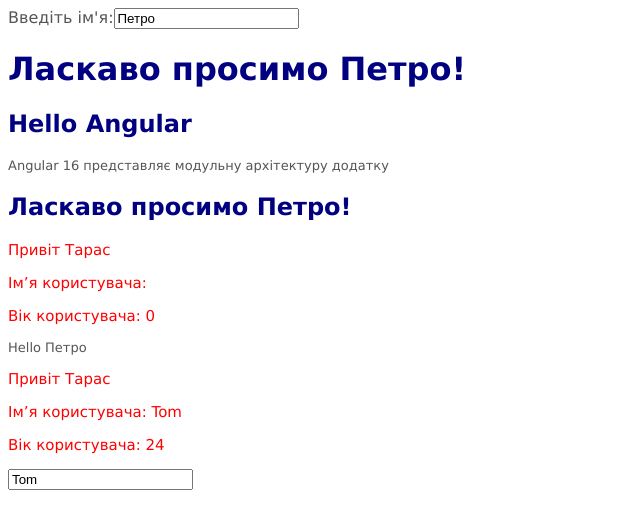
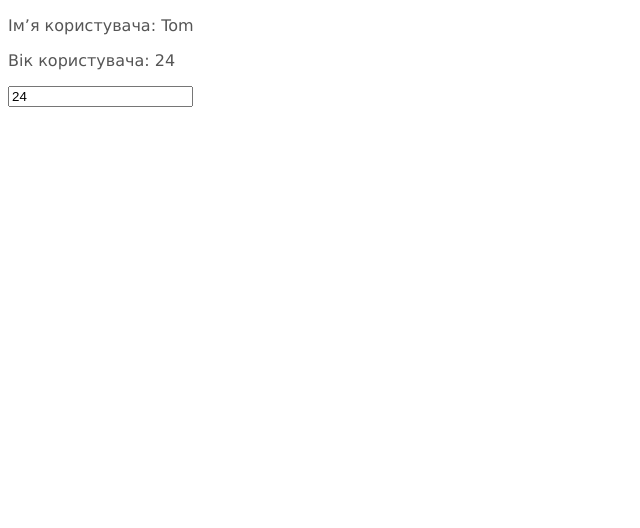
Before and after one commit to sofimaye/reactive-programming, an Angular app: page / in a window 1280 px wide. Shown: the top 528 px of the page, without its empty margins (0-640 px from the left). Built offline with nearby package versions, Linux system fonts and the light colour scheme.

Commit message:
tasks 7 for Component2: binding to setter

```diff
--- a/src/app/app.component.css
+++ b/src/app/app.component.css
@@ -1,5 +1,4 @@
-h1, h2{color:navy;}
-p{font-size:13px;}
+
 :host {
     font-family: Verdana, sans-serif;
     color: #555;
--- a/src/app/app.component.ts
+++ b/src/app/app.component.ts
@@ -2,21 +2,12 @@ import {Component} from '@angular/core';
 
 @Component({
     selector: 'my-app',
-    template: ` <label>Введіть ім'я:</label>
-    <input [(ngModel)]="name" placeholder="name">
-    <h1>Ласкаво просимо {{name}}!</h1>
-    <h2>Hello Angular</h2>
-    <p>Angular 16 представляє модульну архітектуру додатку</p>
-    <child-comp><h2>Ласкаво просимо {{name}}!</h2></child-comp>
-    <p>Hello {{name}}</p>
-    <child-comp [userName]="name2" [userAge]="age"></child-comp>
-    <input type="text" [(ngModel)]="name2"/>
-    `,
-    styleUrls: ['app.component.css']
+    template: `
+        <child-comp [userName]="name" [userAge]="age"></child-comp>
+        <input type="number" [(ngModel)]="age"/>`,
+    styleUrls: [`app.component.css`]
 })
-
 export class AppComponent {
-    name = 'Петро';
-    name2: string = "Tom";
+    name: string = "Tom";
     age: number = 24;
 }
--- a/src/app/child.component.ts
+++ b/src/app/child.component.ts
@@ -2,20 +2,24 @@ import {Input, Component} from '@angular/core';
 
 @Component({
     selector: 'child-comp',
-    template: `
-        <ng-content></ng-content>
-        <p>Привіт {{name}}</p>
-        <p>Ім’я користувача: {{userName}}</p>
-        <p>Вік користувача: {{userAge}}</p>`,
-
-    styles: [`
-        p{color: red}
-        p{font-size:15px}
-    `]
+    template: `<p>Ім’я користувача: {{userName}}</p>
+    <p>Вік користувача: {{userAge}}</p>`
 })
 
 export class ChildComponent {
-    name: string = "Тарас";
     @Input() userName: string = "";
-    @Input() userAge: number = 0;
+    _userAge: number = 0;
+    @Input()
+    set userAge(age: number) {
+        if (age < 0)
+            this._userAge = 0;
+        else if (age > 100)
+            this._userAge = 100;
+        else
+            this._userAge = age;
+    }
+
+    get userAge() {
+        return this._userAge;
+    }
 }
```
